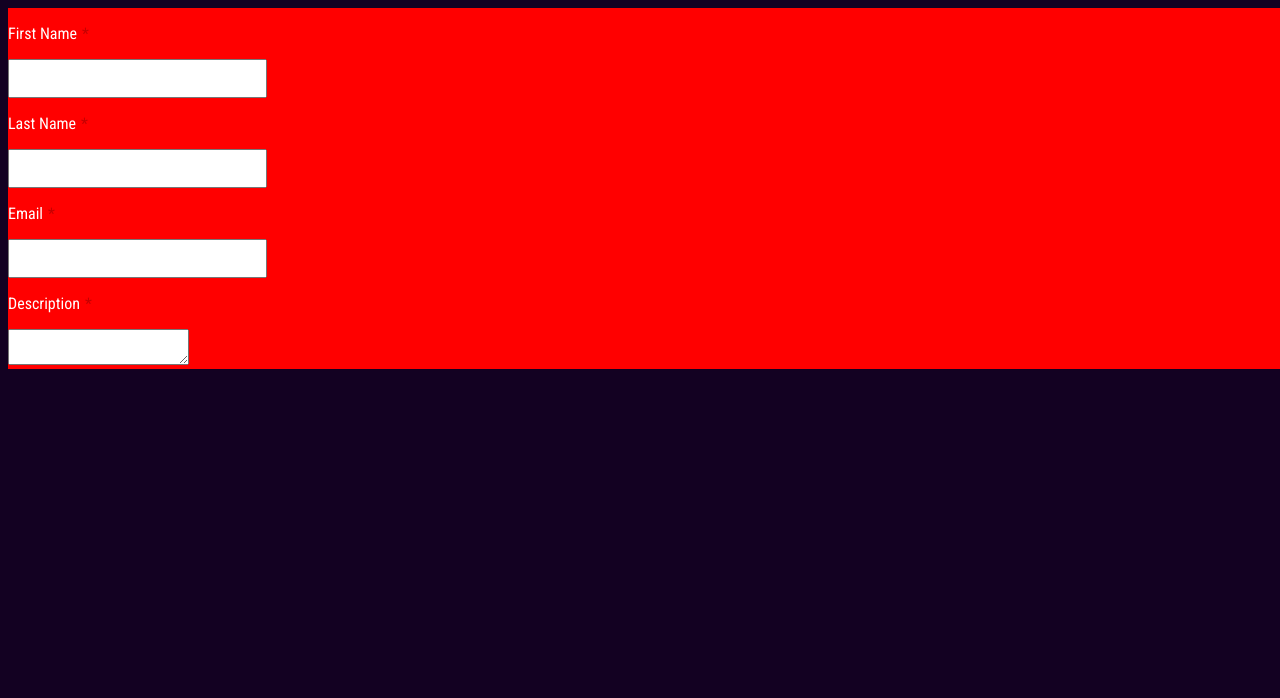
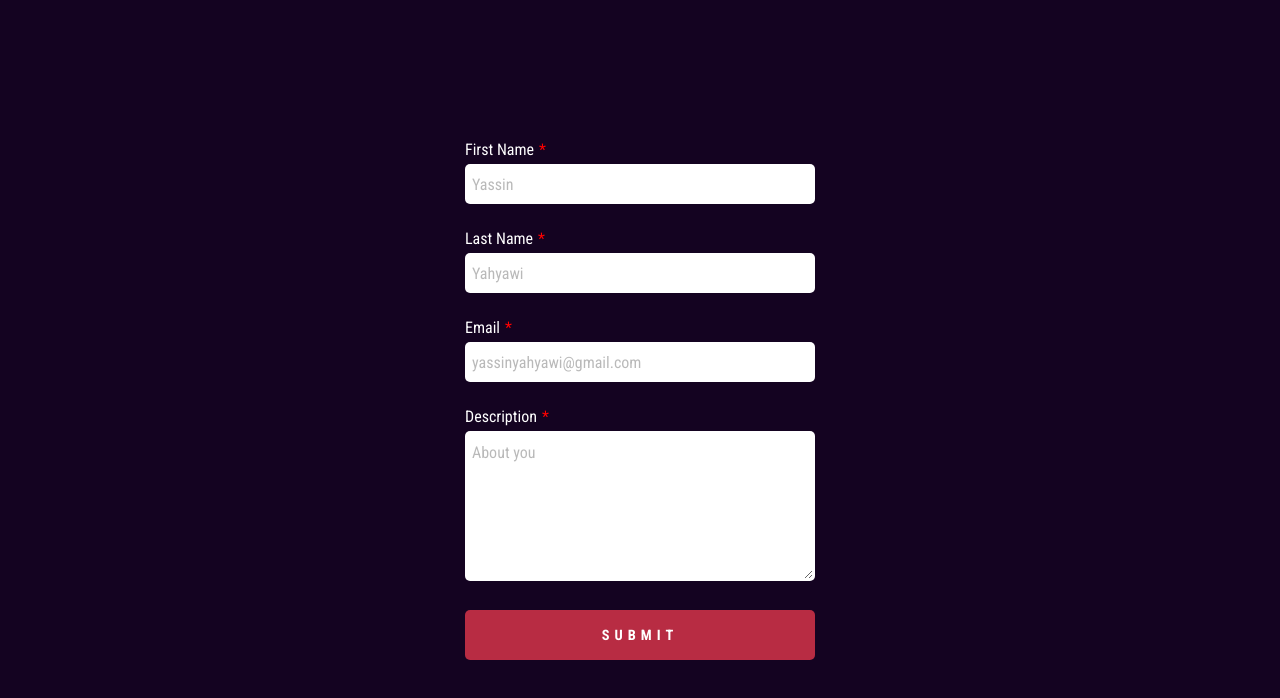
Before and after one commit to Yahyawi99/Technical-test, a React (Create React App) app in the folder Exercise_3/client/: page / in a window 1280 px wide. Shown: the top 698 px of the page. Built offline with nearby package versions, Linux system fonts and the light colour scheme.

Commit message:
styling the form

```diff
--- a/Exercise_3/client/src/components/Form.js
+++ b/Exercise_3/client/src/components/Form.js
@@ -10,7 +10,7 @@ const Form = () => {
           <p>First Name</p>
           <p>*</p>
         </label>
-        <input name="firstName" type="text" />
+        <input name="firstName" type="text" placeholder="Yassin" />
       </div>
 
       <div className="lastName">
@@ -18,7 +18,7 @@ const Form = () => {
           <p>Last Name</p>
           <p>*</p>
         </label>
-        <input name="firstName" type="text" />
+        <input name="firstName" type="text" placeholder="Yahyawi" />
       </div>
 
       <div className="email">
@@ -26,7 +26,12 @@ const Form = () => {
           <p>Email</p>
           <p>*</p>
         </label>
-        <input name="email" type="email" validate={false} />
+        <input
+          name="email"
+          type="email"
+          validate={false}
+          placeholder="yassinyahyawi@gmail.com"
+        />
       </div>
 
       <div className="description">
@@ -34,8 +39,10 @@ const Form = () => {
           <p>Description</p>
           <p>*</p>
         </label>
-        <textarea name="description"></textarea>
+        <textarea name="description" placeholder="About you"></textarea>
       </div>
+
+      <button type="submit">SUBMIT</button>
     </form>
   );
 };
--- a/Exercise_3/client/src/styles/forms.css
+++ b/Exercise_3/client/src/styles/forms.css
@@ -1,6 +1,9 @@
 .form {
     color: var(--white);
-    background-color: red;
+    display: flex;
+    flex-direction: column;
+    align-items: center;
+    gap: 25px;
 }
 
 
@@ -9,6 +12,7 @@
     display: flex;
     align-items: center;
     gap: 5px;
+    margin: 0 0 5px 0;
 }
 
 .form>div label p:nth-child(2) {
@@ -16,13 +20,60 @@
 }
 
 /* Inputs */
-.form>div input {
-    width: 100%;
-    max-width: 250px;
-    height: 35px;
+.form>div input,
+.form>div textarea {
+    width: 100vw;
+    max-width: 350px;
     font-family: inherit;
     font-weight: 500;
     font-size: 1rem;
     outline: none;
+    border: 2px solid transparent;
+    border-radius: 5px;
+}
+
+.form>div input::placeholder,
+.form>div textarea::placeholder {
+    opacity: .5;
+}
+
+.form>div input {
+    height: 40px;
     padding: 0 0 0 5px;
 }
+
+.form>div textarea {
+    height: 150px;
+    padding: 10px 0 0 5px;
+}
+
+/* submit button */
+.form>button {
+    width: 100%;
+    height: 50px;
+    background-color: var(--btn-back-clr);
+    color: var(--white);
+    border: 2px solid transparent;
+    border-radius: 5px;
+    font-family: inherit;
+    font-size: .9rem;
+    font-weight: 600;
+    letter-spacing: 5px;
+    cursor: pointer;
+    transition: .25s;
+}
+
+.form>button:hover {
+    background-color: transparent;
+    border-color: var(--btn-back-clr);
+    color: var(--btn-back-clr);
+}
+
+
+/* *********************** */
+/* *********************** */
+/* *********************** */
+/* Classes added using Javascript */
+.form>div .InputError {
+    border-color: var(--red);
+}
--- a/Exercise_3/client/src/styles/index.css
+++ b/Exercise_3/client/src/styles/index.css
@@ -1,10 +1,18 @@
 @import url('https://fonts.googleapis.com/css2?family=Roboto+Condensed:ital,wght@0,300;0,400;0,700;1,300;1,400;1,700&display=swap');
+
+
+* {
+    margin: 0;
+    padding: 0;
+    box-sizing: border-box;
+}
 
 :root {
     /* colors */
-    --back-clr: rgb(19, 1, 34);
+    --back-clr: rgb(20, 3, 33);
     --white: #fff;
-    --red: rgb(198, 0, 0);
+    --red: rgb(255, 0, 0);
+    --btn-back-clr: rgb(184, 44, 67);
 }
 
 
@@ -13,5 +21,7 @@ body {
     height: 100vh;
     background-color: var(--back-clr);
     font-family: 'Roboto Condensed', sans-serif;
-    overflow: hidden;
+    display: flex;
+    justify-content: center;
+    align-items: center;
 }
```
